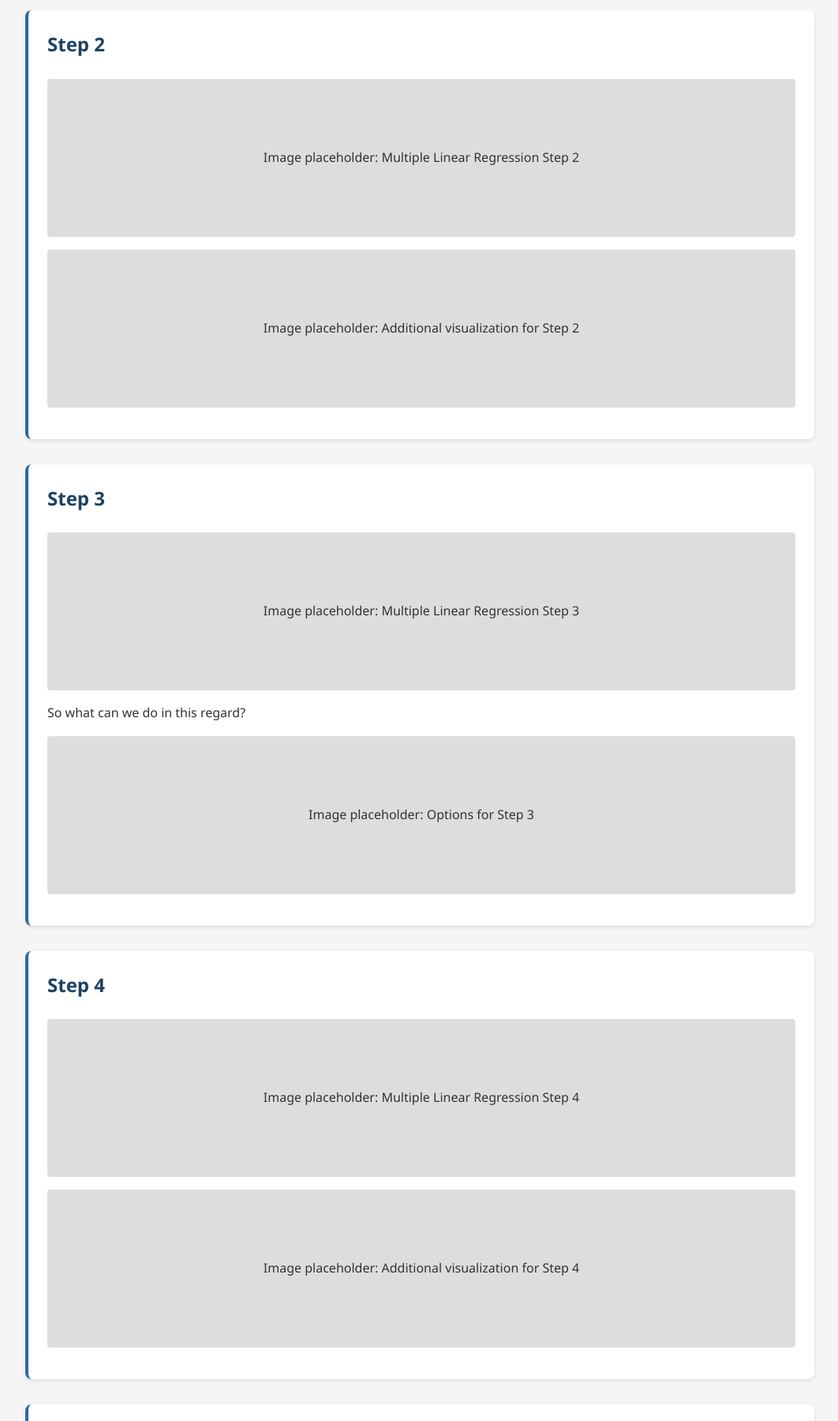
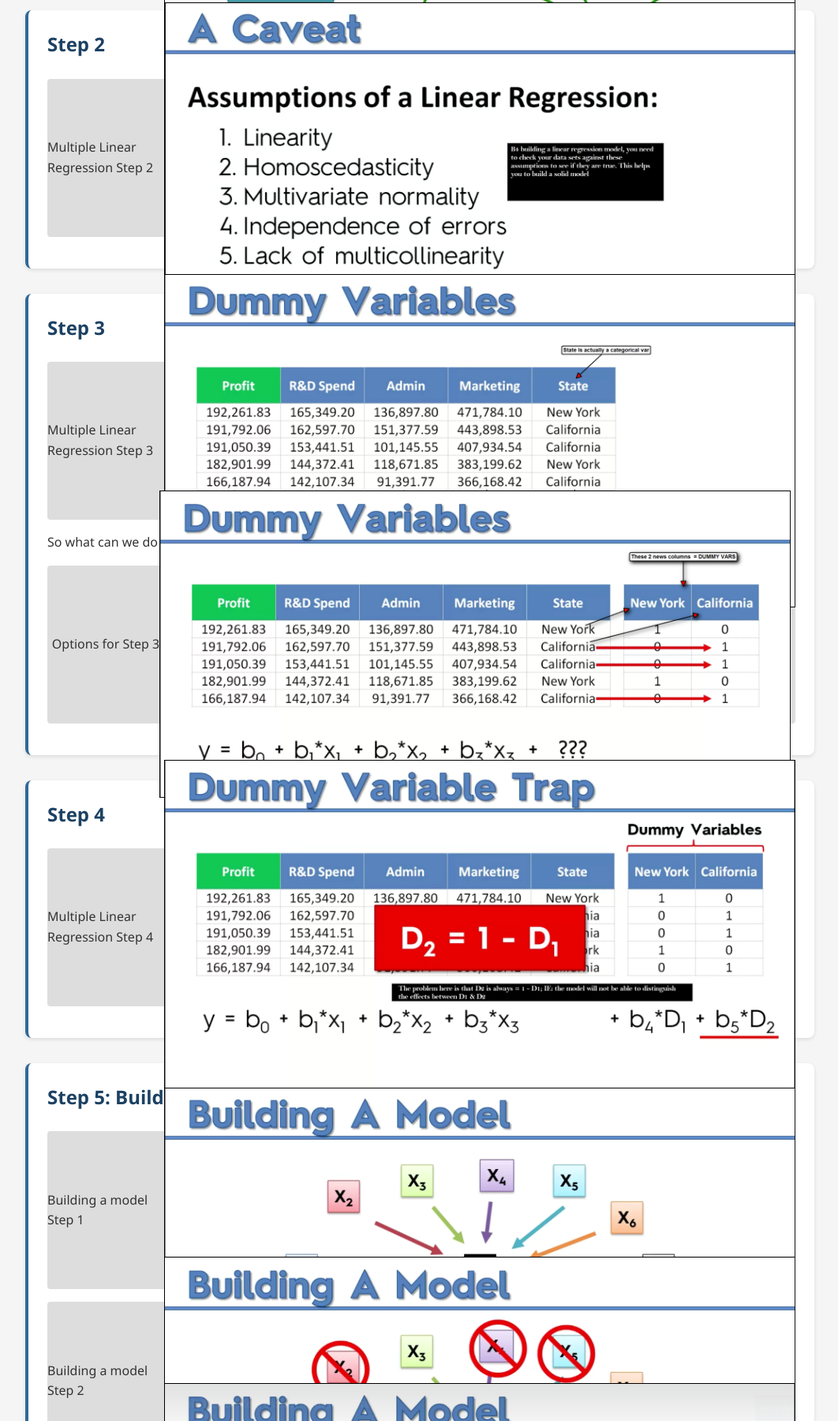
Before and after one commit to deanmtd/multiple-Linear-Regression, a plain HTML site: page index.html in a window 1280 px wide. Shown: the part 1001-2800 px from the top of the page at 79% size, without its empty margins (108-1170 px from the left). Drawn offline with Linux system fonts and the light colour scheme.

Commit message:
Updates: Image uploads + Indexhtml

```diff
--- a/index.html
+++ b/index.html
@@ -171,65 +171,66 @@
             <h3>Step 1</h3>
             <div class="img-placeholder">
                 <p>Multiple Linear Regression Step 1</p>
-                <img src="Images/ML Simple Linear Regressions.png" alt="SLR Diagram" width="800">
+                <img src="Images/MLR-Step1.png" alt="SLR Diagram" width="800">
             </div>
         </article>
 
         <article>
             <h3>Step 2</h3>
             <div class="img-placeholder">
-                <p>Image placeholder: Multiple Linear Regression Step 2</p>
+                <p>Multiple Linear Regression Step 2</p>
+				<img src="Images/MLR-Caveat-Step2.png" alt="SLR Diagram" width="800">
             </div>
-            <div class="img-placeholder">
-                <p>Image placeholder: Additional visualization for Step 2</p>
-            </div>
+
         </article>
 
         <article>
             <h3>Step 3</h3>
             <div class="img-placeholder">
-                <p>Image placeholder: Multiple Linear Regression Step 3</p>
+                <p>Multiple Linear Regression Step 3</p>
+				<img src="Images/MLR-DummyVars-Step3.png" alt="SLR Diagram" width="800">
             </div>
             <p>So what can we do in this regard?</p>
             <div class="img-placeholder">
-                <p>Image placeholder: Options for Step 3</p>
+                <p>Options for Step 3</p>
+				<img src="Images/MLR-DummyVars1-Step3.png" alt="SLR Diagram" width="800">
             </div>
         </article>
 
         <article>
             <h3>Step 4</h3>
             <div class="img-placeholder">
-                <p>Image placeholder: Multiple Linear Regression Step 4</p>
+                <p>Multiple Linear Regression Step 4</p>
+				<img src="Images/MLR-DummyVarTrap-Step4.png" alt="SLR Diagram" width="800">
             </div>
-            <div class="img-placeholder">
-                <p>Image placeholder: Additional visualization for Step 4</p>
-            </div>
-        </article>
+         </article>
 
         <article>
             <h3>Step 5: Building a model Step by Step</h3>
             <div class="img-placeholder">
-                <p>Image placeholder: Building a model Step 1</p>
+                <p>Building a model Step 1</p>
+				<img src="Images/MLR-BuildingAModel-Step1.png" alt="SLR Diagram" width="800">
             </div>
             <div class="img-placeholder">
-                <p>Image placeholder: Building a model Step 2</p>
+                <p>Building a model Step 2</p>
+				<img src="Images/MLR-BuildingAModel-Step2.png" alt="SLR Diagram" width="800">
             </div>
             <div class="img-placeholder">
-                <p>Image placeholder: Building a model Step 3</p>
+                <p>Building a model Step 3</p>
+				<img src="Images/MLR-BuildingAModel-Step3.png" alt="SLR Diagram" width="800">
             </div>
             <p>In the above, Y is the dependant var and the X's are the independent
             vars; so you will need to decide which ones you wanna keep and which
             ones to throw out:</p>
             <div class="img-placeholder">
-                <p>Image placeholder: Variable selection guidance</p>
-            </div>
-            <div class="img-placeholder">
-                <p>Image placeholder: Additional guidance on variables</p>
+                <p>Variable selection guidance</p>
+				<img src="Images/MLR-BuildingAModel-Step3.png" alt="SLR Diagram" width="800">
             </div>
             <p>It is better to decide which ones will be used for predictions and only
             work with those. Rather go with the following guidelines:</p>
             <div class="img-placeholder">
-                <p>Image placeholder: Recommended guidelines</p>
+                <p>Recommended guidelines</p>
+				<img src="Images/MLR-RecommendedGuidelines.png" alt="SLR Diagram" width="800">
             </div>
         </article>
 
```
Also changed, not shown: Images/MLR-BuildingAModel-Step1.png (added), Images/MLR-BuildingAModel-Step2.png (added), Images/MLR-BuildingAModel-Step3.png (added), Images/MLR-Caveat-Step2.png (added), Images/MLR-DummyVarTrap-Step4.png (added), Images/MLR-DummyVars-Step3.png (added), Images/MLR-DummyVars1-Step3.png (added), Images/MLR-RecommendedGuidelines.png (added), Images/MLR-Step1.png (added).
